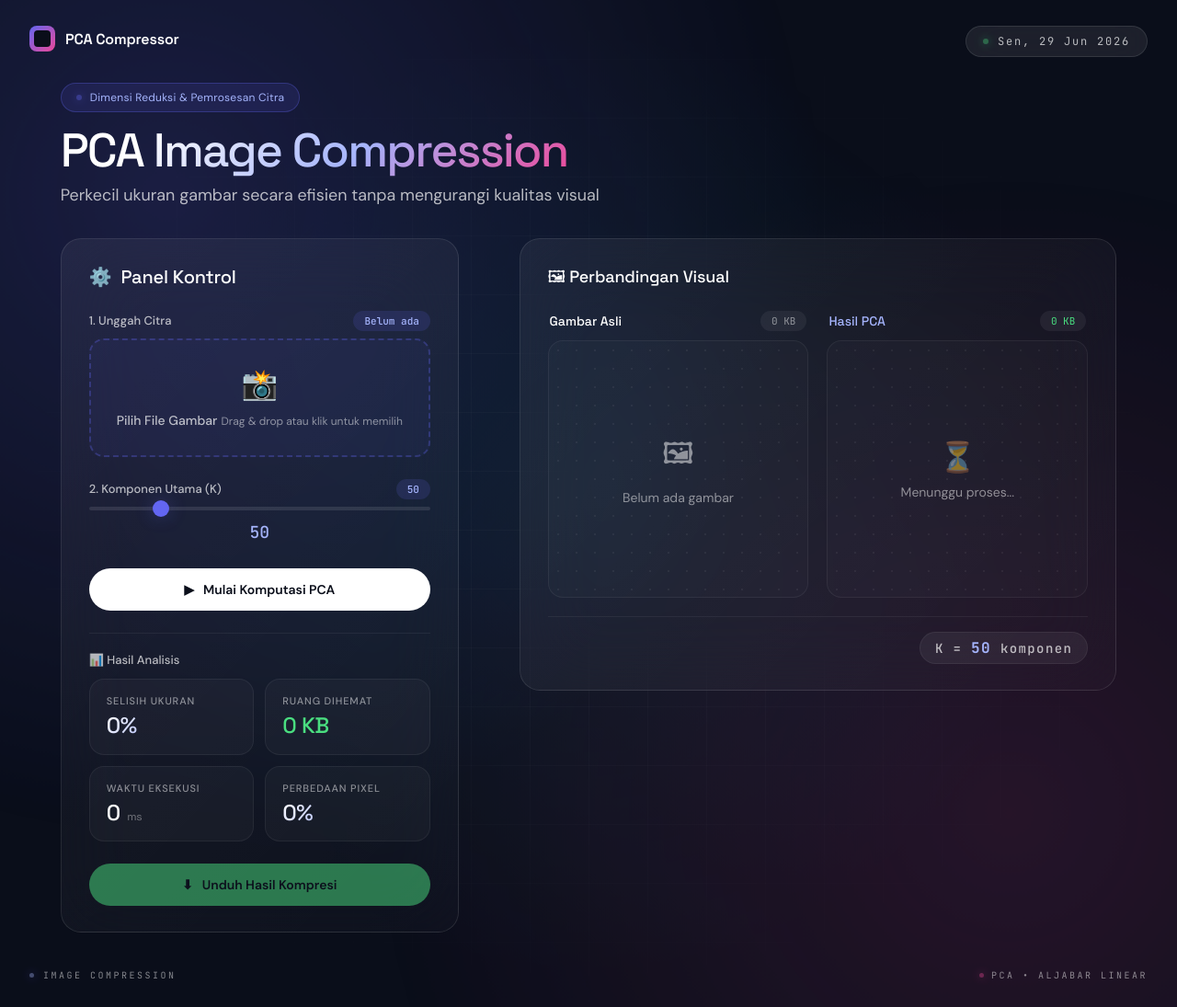
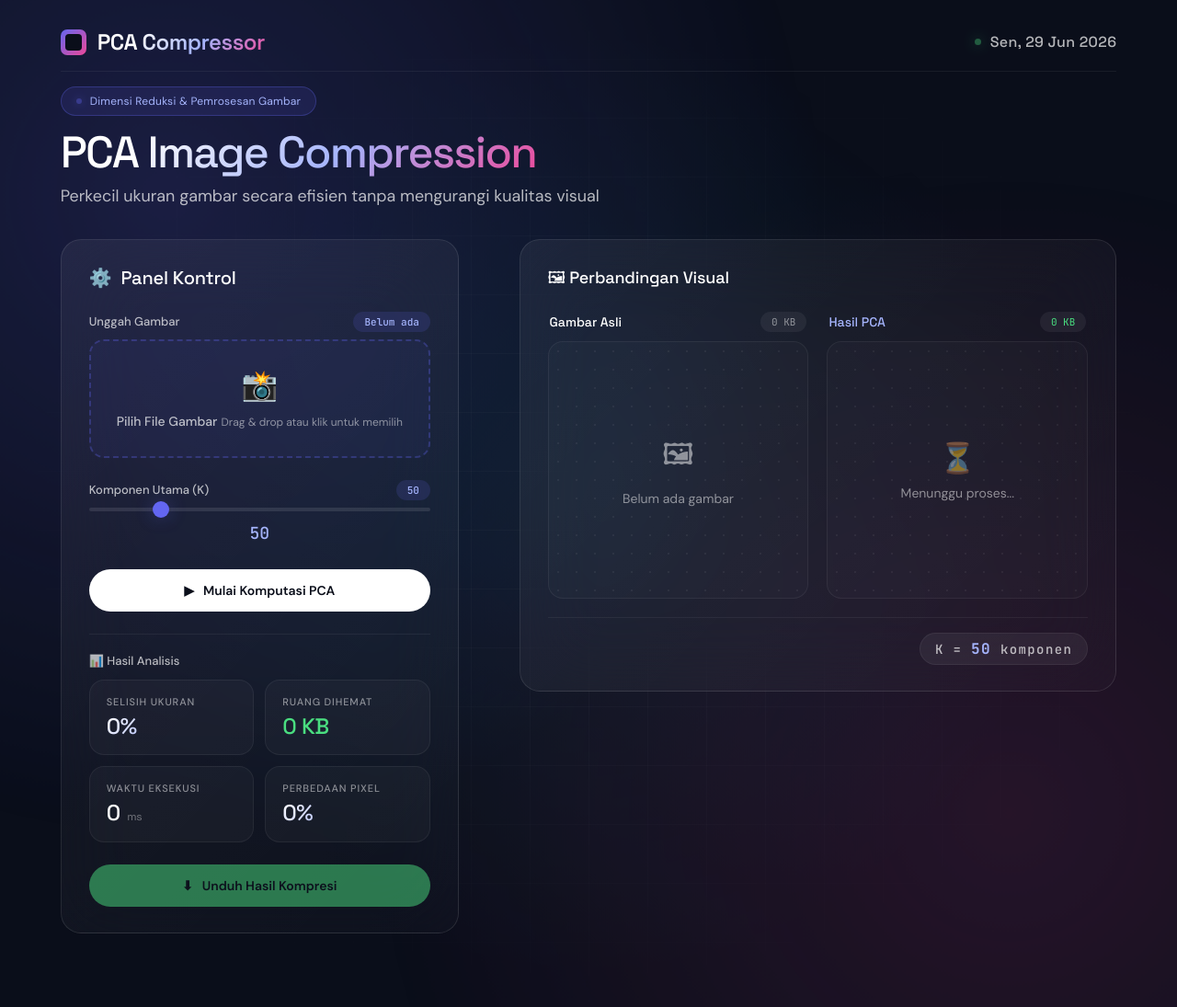
Before and after one commit to mfthlbibi/PBL, a Flask app: page / in a window 1280 px wide. Shown: the whole page at 92% size. Run offline with Flask 3, Linux system fonts and the light colour scheme.

Commit message:
Minor UI Changes

```diff
--- a/templates/index.html
+++ b/templates/index.html
@@ -114,76 +114,10 @@
 
         .slide-inner {
             min-height: 100%;
-            padding: 90px 6vmin 80px;
+            padding: 30px 6vmin 80px;
             display: flex;
             flex-direction: column;
             position: relative;
-        }
-
-        /* Brand */
-        .brand {
-            position: fixed;
-            top: 28px;
-            left: 32px;
-            z-index: 100;
-            display: flex;
-            align-items: center;
-            gap: 11px;
-            font-weight: 600;
-            font-size: 16px;
-            letter-spacing: -.01em;
-        }
-
-        .brand .logo {
-            width: 28px;
-            height: 28px;
-            border-radius: 8px;
-            background: var(--grad-b);
-            position: relative;
-            flex-shrink: 0;
-        }
-
-        .brand .logo::after {
-            content: '';
-            position: absolute;
-            inset: 5px;
-            background: var(--bg);
-            border-radius: 4px;
-        }
-
-        /* Date display */
-        .date-display {
-            position: fixed;
-            top: 28px;
-            right: 32px;
-            z-index: 100;
-            font-family: var(--font-mono);
-            font-size: 12px;
-            letter-spacing: .15em;
-            color: var(--ink-2);
-            background: rgba(255,255,255,.08);
-            border: 1px solid var(--glass-border);
-            padding: 8px 18px;
-            border-radius: 100px;
-            backdrop-filter: blur(20px);
-            -webkit-backdrop-filter: blur(20px);
-            display: flex;
-            align-items: center;
-            gap: 10px;
-        }
-
-        .date-display .dot {
-            width: 6px;
-            height: 6px;
-            border-radius: 50%;
-            background: var(--green);
-            box-shadow: 0 0 10px var(--green);
-            animation: pip 2s infinite;
-        }
-
-        @keyframes pip {
-            0%, 100% { opacity: 1; }
-            50% { opacity: .3; }
         }
 
         /* Glass card */
@@ -216,21 +150,6 @@
         @media (max-width: 640px) {
             .slide-inner {
                 padding: 72px 18px 24px;
-            }
-            .brand {
-                top: 18px;
-                left: 18px;
-                font-size: 14px;
-            }
-            .brand .logo {
-                width: 24px;
-                height: 24px;
-            }
-            .date-display {
-                top: 16px;
-                right: 16px;
-                font-size: 10px;
-                padding: 6px 14px;
             }
         }
 
@@ -625,6 +544,78 @@
             font-weight: 400;
         }
 
+        /* ============================================ */
+        /* HEADER META - ENLARGED FONTS */
+        /* ============================================ */
+        .header-meta {
+            display: flex;
+            justify-content: space-between;
+            align-items: center;
+            margin-bottom: 16px;
+            padding-bottom: 16px;
+            border-bottom: 1px solid var(--line-2);
+        }
+
+        .header-meta .brand-header {
+            display: flex;
+            align-items: center;
+            gap: 12px;
+            font-family: var(--font-sans);
+            font-size: 24px;
+            font-weight: 600;
+            color: #ffffff;
+            letter-spacing: -.02em;
+        }
+
+        .header-meta .brand-header .logo-sm {
+            width: 28px;
+            height: 28px;
+            border-radius: 7px;
+            background: var(--grad-b);
+            position: relative;
+            flex-shrink: 0;
+        }
+
+        .header-meta .brand-header .logo-sm::after {
+            content: '';
+            position: absolute;
+            inset: 5px;
+            background: var(--bg);
+            border-radius: 4px;
+        }
+
+        .header-meta .brand-header .accent {
+            background: var(--grad-a);
+            -webkit-background-clip: text;
+            background-clip: text;
+            color: transparent;
+        }
+
+        .header-meta .date-header {
+            font-family: var(--font-sans);
+            font-size: 16px;
+            font-weight: 500;
+            color: var(--ink-2);
+            letter-spacing: .02em;
+            display: flex;
+            align-items: center;
+            gap: 10px;
+        }
+
+        .header-meta .date-header .dot-sm {
+            width: 7px;
+            height: 7px;
+            border-radius: 50%;
+            background: var(--green);
+            box-shadow: 0 0 14px var(--green);
+            animation: pip 2s infinite;
+        }
+
+        @keyframes pip {
+            0%, 100% { opacity: 1; }
+            50% { opacity: .3; }
+        }
+
         /* Footer */
         .section-tag {
             position: fixed;
@@ -776,35 +767,48 @@
             .footer-info .right .k-value {
                 font-size: 14px;
             }
+            .header-meta {
+                flex-direction: column;
+                align-items: flex-start;
+                gap: 8px;
+            }
+            .header-meta .brand-header {
+                font-size: 17px;
+            }
+            .header-meta .brand-header .logo-sm {
+                width: 24px;
+                height: 24px;
+            }
+            .header-meta .date-header {
+                font-size: 14px;
+            }
         }
     </style>
 </head>
 <body>
 
-<div class="brand">
-    <span class="logo"></span> PCA Compressor
-</div>
 
-<!-- DATE DISPLAY -->
-<div class="date-display" id="dateDisplay">
-    <span class="dot"></span>
-    <span id="currentDate">Loading...</span>
-</div>
-
-<div class="section-tag"><span class="pip"></span><span>Image Compression</span></div>
-
-<a class="tm-credit" href="#" target="_blank" rel="nofollow noopener">
-    <span class="tm-dot"></span><span class="tm-label">PCA &bull; Aljabar Linear</span>
-</a>
 
 <div class="deck" id="deck">
 
     <section class="slide active">
         <div class="slide-inner">
 
+            <!-- HEADER with enlarged fonts -->
+            <div class="header-meta">
+                <div class="brand-header">
+                    <span class="logo-sm"></span>
+                    <span>PCA <span class="accent">Compressor</span></span>
+                </div>
+                <div class="date-header" id="dateDisplay">
+                    <span class="dot-sm"></span>
+                    <span id="currentDate">Loading...</span>
+                </div>
+            </div>
+
             <div style="margin-bottom: 32px;">
-                <div class="eyebrow"><span class="dot"></span>Dimensi Reduksi &amp; Pemrosesan Citra</div>
-                <h1 class="h-display" style="font-size: clamp(32px, 4vw, 52px);">
+                <div class="eyebrow"><span class="dot"></span>Dimensi Reduksi &amp; Pemrosesan Gambar</div>
+                <h1 class="h-display" style="font-size: clamp(24px, 4vw, 48px);">
                     PCA <span class="grd">Image Compression</span>
                 </h1>
                 <p class="body-lg" style="margin-top: 8px; max-width: 600px;">
@@ -822,7 +826,7 @@
 
                     <div class="control-group">
                         <div class="control-label">
-                            <span>1. Unggah Citra</span>
+                            <span>Unggah Gambar</span>
                             <span class="badge" id="fileStatus">Belum ada</span>
                         </div>
                         <div class="file-upload" id="uploadArea">
@@ -835,7 +839,7 @@
 
                     <div class="control-group">
                         <div class="control-label">
-                            <span>2. Komponen Utama (K)</span>
+                            <span>Komponen Utama (K)</span>
                             <span class="badge" id="kValueDisplay">50</span>
                         </div>
                         <input type="range" id="kSlider" min="1" max="250" value="50">
```
Also changed, not shown: static/input.jpg, static/output.jpg.
